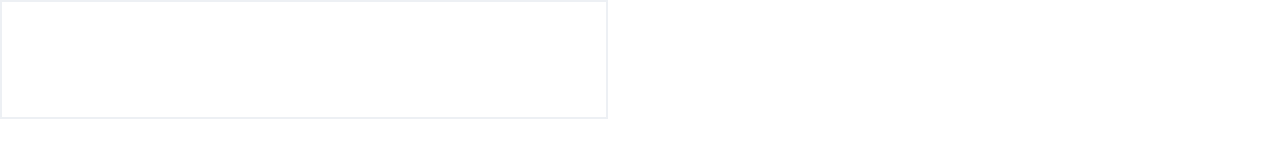
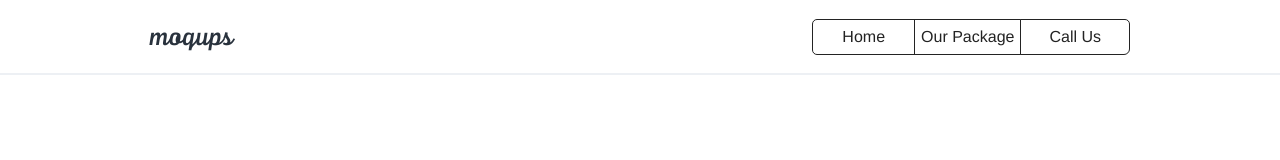
Before and after one commit to DwiArfian12/bse-exercise, a plain HTML site: page index.html in a window 1280 px wide. Shown: the top 160 px of the page. Drawn offline with Linux system fonts and the light colour scheme.

Commit message:
Modify Style

```diff
--- a/css/style.css
+++ b/css/style.css
@@ -1,17 +1,27 @@
 :root {
-  --n-1: #FFFFFF;
-  --n-2: #EDF0F4;
-  --n-3: #C9D3DD;
-  --n-4: #9FAFC1;
-  --n-5: #3B4754;
-  --n-6: #29323D;
-  --n-7: #232323;
+  --neutral-1: #ffffff;
+  --neutral-2: #edf0f4;
+  --neutral-3: #c9d3dd;
+  --neutral-4: #9fafc1;
+  --neutral-5: #3b4754;
+  --neutral-6: #29323d;
+  --neutral-7: #232323;
+}
 
+@font-face {
+  font-family: "AlianzaScript600";
+  src: url("../font/AlianzaScript600.ttf") format("truetype");
+  /* You can also include other font formats (e.g., woff, woff2) for better browser compatibility */
+}
+
+a {
+  text-decoration: none;
 }
 
 body {
   margin: 0;
   box-sizing: border-box;
+  font-family: Helvetiva;
 }
 
 .container {
@@ -19,14 +29,75 @@ body {
   flex-direction: column;
   align-items: flex-start;
   background: #fff;
+  height: 1660px;
+  width: 100%;
+  box-sizing: border-box;
 }
 
 nav {
+  box-sizing: border-box;
   display: flex;
   width: 100%;
   padding: 20px 150px;
   align-items: center;
+  justify-content: space-between;
   height: 75px;
-  border: 2.5px solid var(--neutral-2, #edf0f4);
+  border-bottom: 2.5px solid var(--neutral-2, #edf0f4);
   background: var(--neutral-1, #fff);
 }
+
+nav .logo {
+  color: var(--neutral-6, #29323d);
+  font-family: "AlianzaScript600", Helvetica;
+  font-size: 24px;
+  font-style: normal;
+  font-weight: 600;
+  line-height: normal;
+}
+
+nav .menu {
+  display: flex;
+  align-items: center;
+}
+
+.menu a {
+  color: var(--neutral-7, #232323);
+  font-family: Helvetica;
+  font-size: 16px;
+  font-style: normal;
+  font-weight: 400;
+  line-height: normal;
+}
+
+.menu .first-menu {
+  display: flex;
+  padding: 8px 29px;
+  justify-content: center;
+  align-items: center;
+  gap: 10px;
+  border-radius: 5px 0px 0px 5px;
+  border: 1px solid var(--neutral-7, #232323);
+  background: var(--neutral-1, #fff);
+}
+
+.menu .mid-menu {
+  display: flex;
+  padding: 8px 6px;
+  justify-content: center;
+  align-items: center;
+  gap: 10px;
+  border: 1px solid var(--neutral-7, #232323);
+  background: var(--neutral-1, #fff);
+  margin: 0 -1px;
+}
+
+.menu .last-menu {
+  display: flex;
+  padding: 8px 28px;
+  justify-content: center;
+  align-items: center;
+  gap: 10px;
+  border-radius: 0px 5px 6px 0px;
+  border: 1px solid var(--neutral-7, #232323);
+  background: var(--neutral-1, #fff);
+}
--- a/index.html
+++ b/index.html
@@ -9,7 +9,14 @@
   <body>
     <div class="container">
       <nav>
-
+        <div class="logo">moqups</div>
+        <div class="menu">
+          <div class="first-menu">
+            <a href="">Home</a>
+          </div>
+          <div class="mid-menu"><a href="">Our Package</a></div>
+          <div class="last-menu"><a href="">Call Us</a></div>
+        </div>
       </nav>
     </div>
 
```
Also changed, not shown: font/AlianzaScript600.ttf (added).
